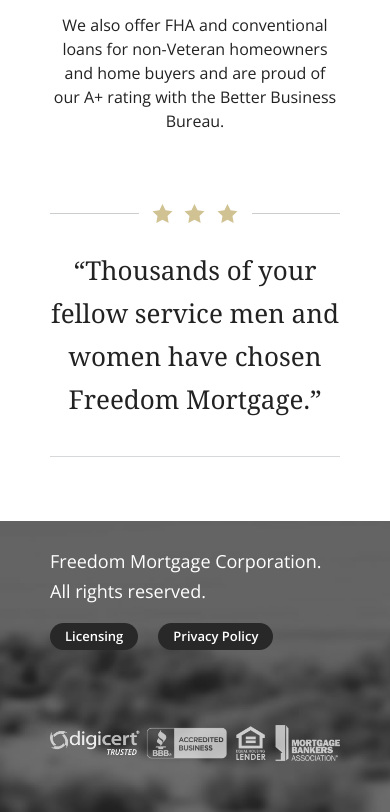
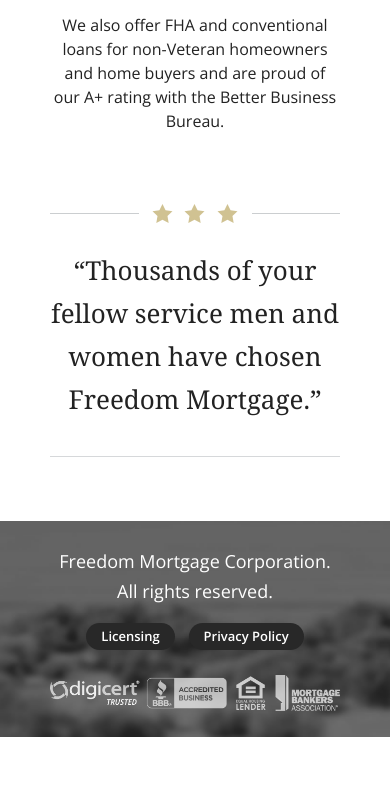
Before and after one commit to ClickPointMike/fm-landing, a plain HTML site: page index.html in a window 390 px wide. Shown: the part 1031-1843 px from the top of the page. After the commit the page ends 1768 px from the top, so only its background shows below. Drawn offline with nearby package versions, Linux system fonts and the light colour scheme.

Commit message:
Version 4

```diff
--- a/css/styles.less
+++ b/css/styles.less
@@ -1,4 +1,4 @@
-@import url("../libs/kube/less/kube.less"); // Import Kube Framework
+@import url("../libs/kube/less/kube.less"); // Import Kube Framework http://imperavi.com/kube/
 @import url(http://fonts.googleapis.com/css?family=Open+Sans:400,600); // Import "Open Sans" Font Face
 
 // Update Kube Default Variables
@@ -41,8 +41,6 @@
         column-gap: 50px;
     }
 }
-
-
 
 // Hero
 
@@ -652,10 +650,21 @@
 
     .fm-certificates{
         padding: 25px 50px;
+        text-align: right;
+
+        @media only screen and (max-width: 767px) {
+            padding: 0 50px 0;
+            text-align: center;
+        }
     }
 
     .fm-copyright{
         padding: 25px 50px;
+
+        @media only screen and (max-width: 767px) {
+            padding: 25px 50px 0;
+            text-align: center;
+        }
 
         > p{
             margin-bottom: 16px;
@@ -670,6 +679,12 @@
             > li{
                 padding-left: 20px;
                 float: left;
+
+                @media only screen and (max-width: 767px) {
+                    padding-left: 10px;
+                    float: none;
+                    display: inline-block;
+                }
 
                 &:first-child{
                     padding-left: 0;
```
Also changed, not shown: step5.html (+1 -1 lines), css/styles.css, css/styles.min.css.
